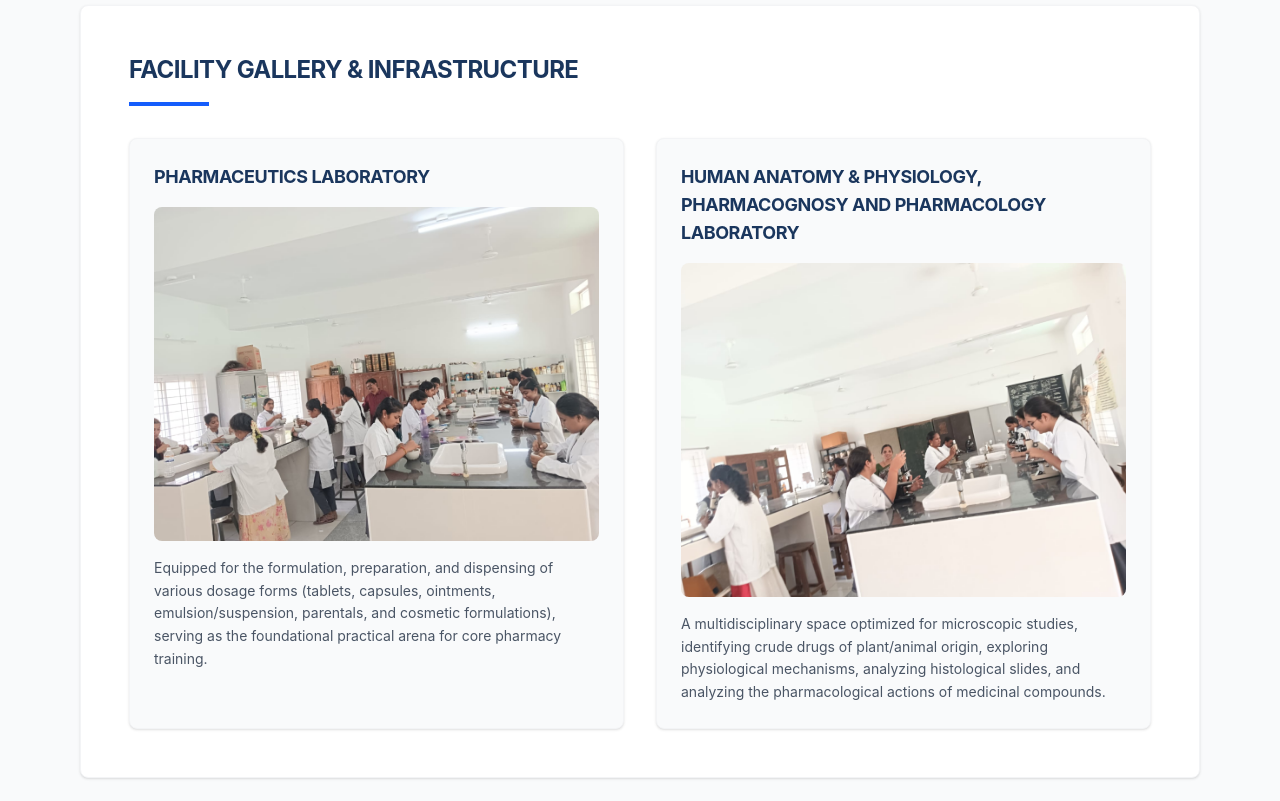
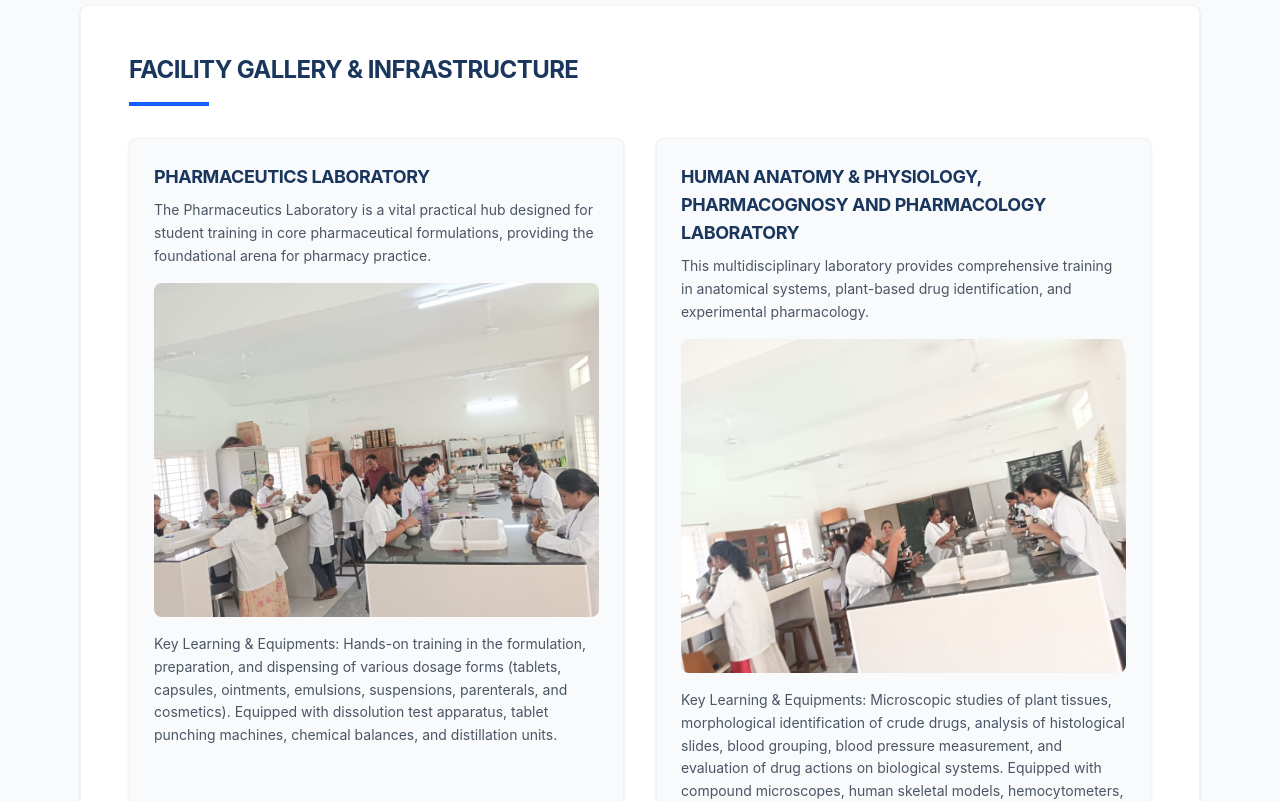
Before and after one commit to gpwwebguntur15-cmd/gpwguntur, a Next.js app: page /facilities/labs in a window 1280 px wide. Shown: the part 820-1621 px from the top of the page. Built offline with nearby package versions, Linux system fonts and the light colour scheme; no server answers; the database is empty.

Commit message:
Updated lab and library sections to support heading -> data -> photo -> data about the heading structure

```diff
--- a/src/app/facilities/[id]/page.tsx
+++ b/src/app/facilities/[id]/page.tsx
@@ -10,6 +10,7 @@ import { facilities } from "../page";
 interface GalleryItem {
   src: string;
   title?: string;
+  intro?: string;
   desc?: string;
 }
 
@@ -33,22 +34,26 @@ const facilityDetails: Record<string, {
       {
         src: "/images/library_digital_section_1.png",
         title: "Digital Library & E-Learning Center",
-        desc: "Equipped with high-performance desktop computers and high-speed BSNL fibre internet for accessing digital books, online journals, and education portals."
+        intro: "A modern internet-enabled space designed to provide students access to virtual learning resources, e-journals, and technical databases.",
+        desc: "Equipped with high-performance desktop systems connected via high-speed 100 Mbps BSNL Fibre Net. Students can access international journal databases, online lecture series, and the DELNET portal for reference."
       },
       {
         src: "/images/library_digital_section_3.png",
         title: "Computer Terminals & Internet Access",
-        desc: "A dedicated computing space enabling students to perform online research, academic projects, and software-based training courses."
+        intro: "A dedicated computing section built for students to carry out literature reviews, academic research, and project compilation.",
+        desc: "Provides hands-on access to academic software, presentation tools, database searching, and online certificate courses under the supervision of qualified library staff."
       },
       {
         src: "/images/library_display_1.png",
         title: "Magazine & Journal Display Area",
-        desc: "Interactive carousel displays featuring national/international journals, engineering periodicals, daily newspapers, and student publications."
+        intro: "An interactive periodicals corner designed to display the latest updates in technical journals, national newsletters, and career publications.",
+        desc: "Features dedicated newspaper stands and magazine carousels housing national and international journals, technology reviews, weekly circulars, and regional newspapers."
       },
       {
         src: "/images/library_display_2.jpg",
         title: "Current Affairs & Periodical Reading",
-        desc: "Students reading daily newsletters, technology magazines, and career guidance journals to stay updated with general knowledge."
+        intro: "An open, comfortable reading zone promoting general knowledge, research habits, and career preparation.",
+        desc: "Students can refer to competitive examination magazines, employment news, science bulletins, and daily current affairs updates in a quiet study environment."
       }
     ]
   },
@@ -66,12 +71,14 @@ const facilityDetails: Record<string, {
       {
         src: "/images/pharmaceutics_lab.png",
         title: "Pharmaceutics Laboratory",
-        desc: "Equipped for the formulation, preparation, and dispensing of various dosage forms (tablets, capsules, ointments, emulsion/suspension, parentals, and cosmetic formulations), serving as the foundational practical arena for core pharmacy training."
+        intro: "The Pharmaceutics Laboratory is a vital practical hub designed for student training in core pharmaceutical formulations, providing the foundational arena for pharmacy practice.",
+        desc: "Key Learning & Equipments: Hands-on training in the formulation, preparation, and dispensing of various dosage forms (tablets, capsules, ointments, emulsions, suspensions, parenterals, and cosmetics). Equipped with dissolution test apparatus, tablet punching machines, chemical balances, and distillation units."
       },
       {
         src: "/images/anatomy_pharmacology_lab.png",
         title: "Human Anatomy & Physiology, Pharmacognosy and Pharmacology Laboratory",
-        desc: "A multidisciplinary space optimized for microscopic studies, identifying crude drugs of plant/animal origin, exploring physiological mechanisms, analyzing histological slides, and analyzing the pharmacological actions of medicinal compounds."
+        intro: "This multidisciplinary laboratory provides comprehensive training in anatomical systems, plant-based drug identification, and experimental pharmacology.",
+        desc: "Key Learning & Equipments: Microscopic studies of plant tissues, morphological identification of crude drugs, analysis of histological slides, blood grouping, blood pressure measurement, and evaluation of drug actions on biological systems. Equipped with compound microscopes, human skeletal models, hemocytometers, and diagnostic kits."
       }
     ]
   },
@@ -352,9 +359,14 @@ export default function FacilityDetailPage() {
               {detail.gallery.map((item, index) => (
                 <div key={index} className="bg-gray-50 border border-gray-100 rounded-lg overflow-hidden shadow-sm hover:shadow-md transition-all group flex flex-col p-6">
                   {item.title && (
-                    <h4 className="font-bold text-lg text-college-blue mb-4 uppercase tracking-tight">
+                    <h4 className="font-bold text-lg text-college-blue mb-2 uppercase tracking-tight">
                       {item.title}
                     </h4>
+                  )}
+                  {item.intro && (
+                    <p className="text-gray-600 text-sm leading-relaxed mb-4">
+                      {item.intro}
+                    </p>
                   )}
                   <div className="aspect-[4/3] w-full overflow-hidden bg-gray-200 rounded-lg mb-4">
                     <img
```
